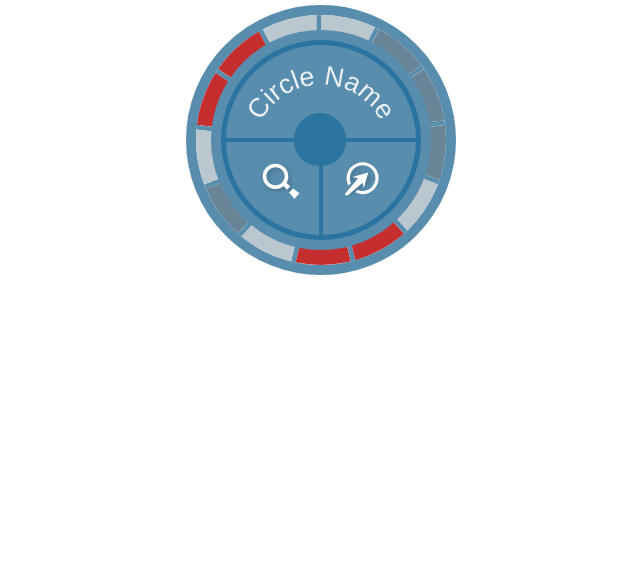
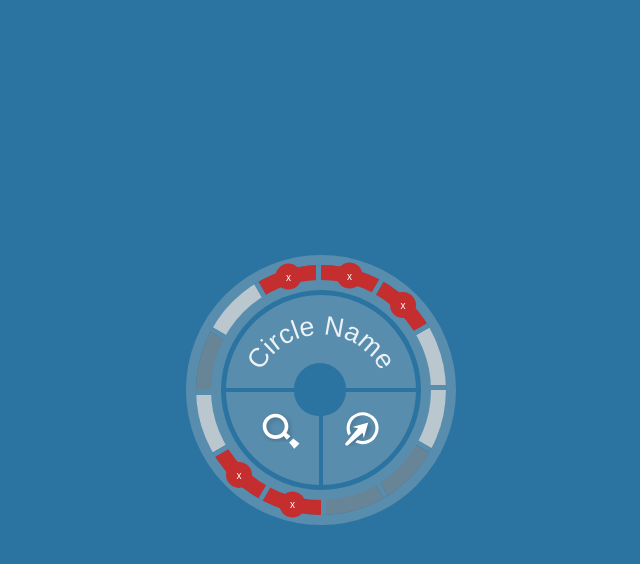
Before and after one commit to Lithial/Radial-Dial-Coding-Challenge, a React (Create React App) app: page / in a window 1280 px wide. Shown: the top 564 px of the page, without its empty margins (329-969 px from the left). Built offline with nearby package versions, Linux system fonts and the light colour scheme; the HTML template or start-up script is replaced by a standard one.

Commit message:
feat: app refactor

```diff
--- a/src/App.js
+++ b/src/App.js
@@ -3,6 +3,15 @@ import Dial from "./components/dial/dial";
 
 
 const indicators = [
+  {
+    type: "red",
+  },
+  {
+    type: "red",
+  },
+  {
+    type: "lit",
+  },
   {
     type: "lit",
   },
@@ -11,12 +20,6 @@ const indicators = [
   },
   {
     type: "unlit",
-  },
-  {
-    type: "unlit",
-  },
-  {
-    type: "lit",
   },
   {
     type: "red",
@@ -36,15 +39,54 @@ const indicators = [
   {
     type: "red",
   },
-  {
-    type: "red",
-  },
-  {
-    type: "lit",
-  },
+  // {
+  //   type: "red",
+  // },
+  // {
+  //   type: "lit",
+  // },
+  // {
+  //   type: "lit",
+  // },
+  // {
+  //   type: "unlit",
+  // },
+  // {
+  //   type: "unlit",
+  // },
+  // {
+  //   type: "unlit",
+  // },
+  // {
+  //   type: "lit",
+  // },
+  // {
+  //   type: "red",
+  // },
+  // {
+  //   type: "red",
+  // },
+  // {
+  //   type: "lit",
+  // },
+  // {
+  //   type: "unlit",
+  // },
+  // {
+  //   type: "lit",
+  // },
+  // {
+  //   type: "red",
+  // },
+  // {
+  //   type: "red",
+  // },
+  // {
+  //   type: "lit",
+  // },
 ]
 function App() {
-  return (<div className="App">
+  return (<div className="app">
     <Dial circleName="Circle Name" indicators={indicators}/>
   </div>);
 }
--- a/src/App.scss
+++ b/src/App.scss
@@ -4,3 +4,11 @@
   padding: 0;
   box-sizing: border-box;
 }
+
+.app{
+  background-color: $darkColor;
+  height: 100vh;
+  display: flex;
+  justify-content: center;
+  align-items: center;
+}
```
